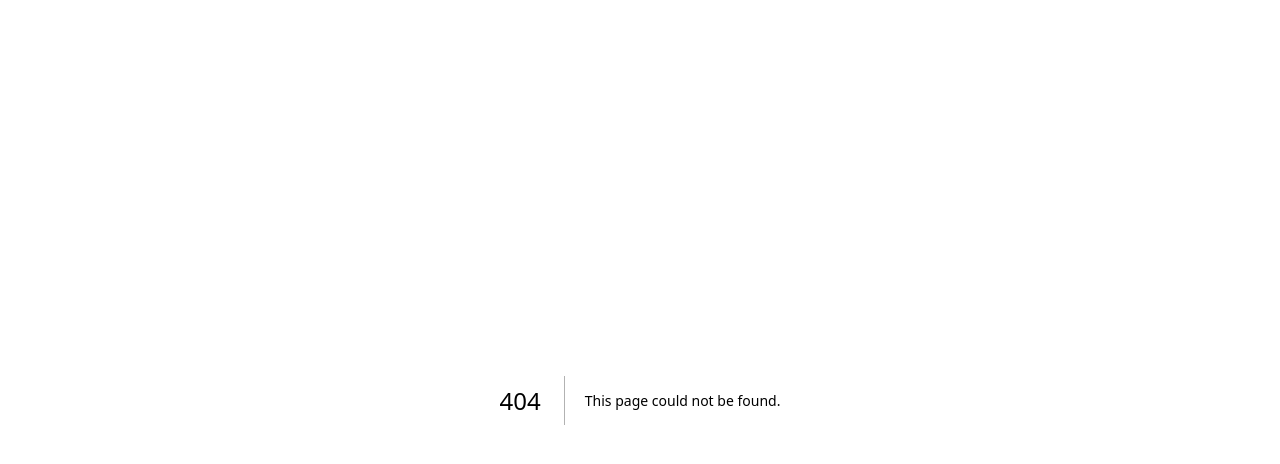
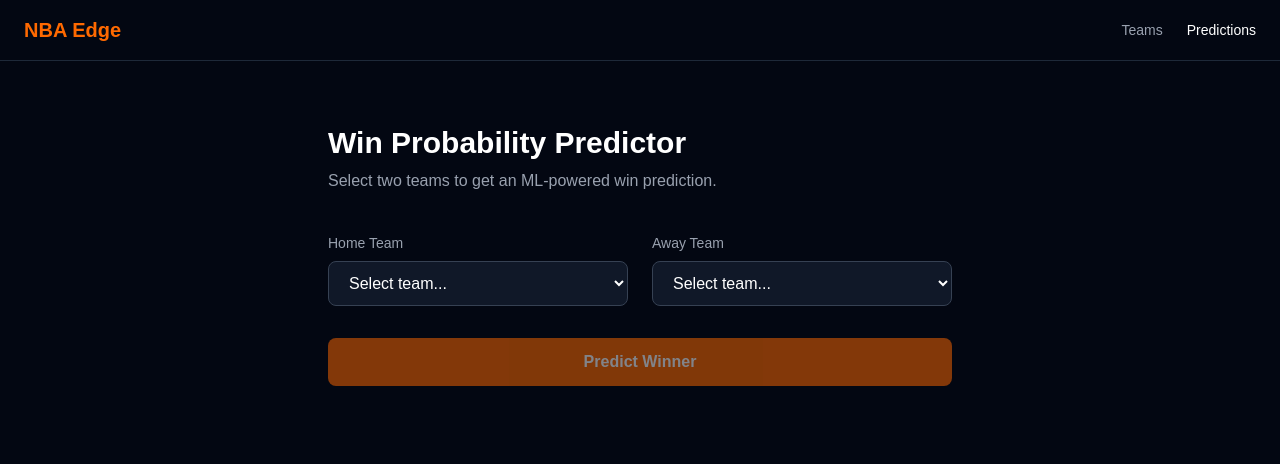
Before and after one commit to pedroennes1/nba-site, a Next.js app: page /predictions in a window 1280 px wide. Before the commit this address had no page. Shown: the top 464 px of the page. Built offline with nearby package versions, Linux system fonts and the light colour scheme.

Commit message:
add team detail pages and predictions

```diff
--- /dev/null
+++ b/app/predictions/page.js
@@ -0,0 +1,114 @@
+'use client'
+import { useState } from 'react'
+import Link from 'next/link'
+
+const teams = [
+  'Atlanta Hawks', 'Boston Celtics', 'Brooklyn Nets', 'Charlotte Hornets',
+  'Chicago Bulls', 'Cleveland Cavaliers', 'Dallas Mavericks', 'Denver Nuggets',
+  'Detroit Pistons', 'Golden State Warriors', 'Houston Rockets', 'Indiana Pacers',
+  'Los Angeles Clippers', 'Los Angeles Lakers', 'Memphis Grizzlies', 'Miami Heat',
+  'Milwaukee Bucks', 'Minnesota Timberwolves', 'New Orleans Pelicans', 'New York Knicks',
+  'Oklahoma City Thunder', 'Orlando Magic', 'Philadelphia 76ers', 'Phoenix Suns',
+  'Portland Trail Blazers', 'Sacramento Kings', 'San Antonio Spurs', 'Toronto Raptors',
+  'Utah Jazz', 'Washington Wizards'
+]
+
+const teamAverages = {
+  fg_pct: 0.47, fg3_pct: 0.36, ft_pct: 0.78,
+  reb: 44, ast: 25, stl: 7.5, blk: 5, tov: 13, pf: 20
+}
+
+export default function PredictionsPage() {
+  const [homeTeam, setHomeTeam] = useState('')
+  const [awayTeam, setAwayTeam] = useState('')
+  const [result, setResult] = useState(null)
+  const [loading, setLoading] = useState(false)
+
+  async function predict() {
+    if (!homeTeam || !awayTeam) return
+    setLoading(true)
+    setResult(null)
+
+    try {
+      const res = await fetch('http://localhost:8000/predict', {
+        method: 'POST',
+        headers: { 'Content-Type': 'application/json' },
+        body: JSON.stringify(teamAverages)
+      })
+      const data = await res.json()
+      setResult({ home: data.win_probability, away: data.loss_probability })
+    } catch (e) {
+      setResult({ error: 'Could not connect to prediction API' })
+    }
+    setLoading(false)
+  }
+
+  return (
+    <main className="min-h-screen bg-gray-950 text-white">
+      <nav className="border-b border-gray-800 px-6 py-4 flex items-center justify-between">
+        <Link href="/" className="text-xl font-bold text-orange-500">NBA Edge</Link>
+        <div className="flex gap-6 text-sm text-gray-400">
+          <Link href="/teams" className="hover:text-white">Teams</Link>
+          <Link href="/predictions" className="text-white">Predictions</Link>
+        </div>
+      </nav>
+
+      <section className="max-w-2xl mx-auto px-6 py-16">
+        <h2 className="text-3xl font-bold mb-2">Win Probability Predictor</h2>
+        <p className="text-gray-400 mb-10">Select two teams to get an ML-powered win prediction.</p>
+
+        <div className="grid grid-cols-2 gap-6 mb-8">
+          <div>
+            <label className="text-sm text-gray-400 mb-2 block">Home Team</label>
+            <select
+              value={homeTeam}
+              onChange={e => setHomeTeam(e.target.value)}
+              className="w-full bg-gray-900 border border-gray-700 rounded-lg px-4 py-3 text-white"
+            >
+              <option value="">Select team...</option>
+              {teams.map(t => <option key={t} value={t}>{t}</option>)}
+            </select>
+          </div>
+          <div>
+            <label className="text-sm text-gray-400 mb-2 block">Away Team</label>
+            <select
+              value={awayTeam}
+              onChange={e => setAwayTeam(e.target.value)}
+              className="w-full bg-gray-900 border border-gray-700 rounded-lg px-4 py-3 text-white"
+            >
+              <option value="">Select team...</option>
+              {teams.map(t => <option key={t} value={t}>{t}</option>)}
+            </select>
+          </div>
+        </div>
+
+        <button
+          onClick={predict}
+          disabled={!homeTeam || !awayTeam || loading}
+          className="w-full bg-orange-500 hover:bg-orange-600 disabled:opacity-50 text-white py-3 rounded-lg font-semibold mb-8"
+        >
+          {loading ? 'Predicting...' : 'Predict Winner'}
+        </button>
+
+        {result && !result.error && (
+          <div className="grid grid-cols-2 gap-4">
+            <div className="bg-gray-900 border border-orange-500 rounded-xl p-6 text-center">
+              <div className="text-gray-400 text-sm mb-1">{homeTeam}</div>
+              <div className="text-4xl font-bold text-orange-500">{result.home}%</div>
+              <div className="text-gray-400 text-sm mt-1">Win probability</div>
+            </div>
+            <div className="bg-gray-900 border border-gray-700 rounded-xl p-6 text-center">
+              <div className="text-gray-400 text-sm mb-1">{awayTeam}</div>
+              <div className="text-4xl font-bold text-white">{result.away}%</div>
+              <div className="text-gray-400 text-sm mt-1">Win probability</div>
+            </div>
+          </div>
+        )}
+
+        {result?.error && (
+          <div className="bg-red-900 text-red-200 p-4 rounded">{result.error}</div>
+        )}
+      </section>
+    </main>
+  )
+}
--- /dev/null
+++ b/app/teams/[slug]/page.js
@@ -0,0 +1,111 @@
+import Link from 'next/link'
+import { createClient } from '@supabase/supabase-js'
+
+export default async function TeamPage({ params }) {
+  const { slug } = await params
+
+  const supabase = createClient(
+    process.env.NEXT_PUBLIC_SUPABASE_URL,
+    process.env.NEXT_PUBLIC_SUPABASE_KEY
+  )
+
+  // Get team info
+  const { data: teams } = await supabase
+    .from('teams')
+    .select('*')
+    .ilike('abbreviation', slug)
+    .limit(1)
+
+  const team = teams?.[0]
+
+  // Get recent games for this team
+  const { data: games } = await supabase
+    .from('games')
+    .select('*')
+    .ilike('team_abbreviation', slug)
+    .order('game_date', { ascending: false })
+    .limit(10)
+
+  if (!team) {
+    return (
+      <main className="min-h-screen bg-gray-950 text-white flex items-center justify-center">
+        <div className="text-center">
+          <h2 className="text-2xl font-bold mb-4">Team not found</h2>
+          <Link href="/teams" className="text-orange-500">Back to Teams</Link>
+        </div>
+      </main>
+    )
+  }
+
+  const wins = games?.filter(g => g.wl === 'W').length || 0
+  const losses = games?.filter(g => g.wl === 'L').length || 0
+  const winRate = games?.length ? Math.round((wins / games.length) * 100) : 0
+
+  return (
+    <main className="min-h-screen bg-gray-950 text-white">
+      <nav className="border-b border-gray-800 px-6 py-4 flex items-center justify-between">
+        <Link href="/" className="text-xl font-bold text-orange-500">NBA Edge</Link>
+        <div className="flex gap-6 text-sm text-gray-400">
+          <Link href="/teams" className="hover:text-white">Teams</Link>
+          <Link href="/predictions" className="hover:text-white">Predictions</Link>
+        </div>
+      </nav>
+
+      <section className="max-w-4xl mx-auto px-6 py-12">
+        {/* Team header */}
+        <div className="mb-10">
+          <Link href="/teams" className="text-gray-500 text-sm hover:text-gray-300 mb-4 block">
+            ← All Teams
+          </Link>
+          <h2 className="text-4xl font-bold">{team.full_name}</h2>
+          <p className="text-gray-400 mt-1">{team.city} · Est. {team.year_founded}</p>
+        </div>
+
+        {/* Stats overview */}
+        <div className="grid grid-cols-3 gap-4 mb-10">
+          <div className="bg-gray-900 border border-gray-800 rounded-xl p-6 text-center">
+            <div className="text-3xl font-bold text-orange-500">{wins}</div>
+            <div className="text-gray-400 text-sm mt-1">Recent Wins</div>
+          </div>
+          <div className="bg-gray-900 border border-gray-800 rounded-xl p-6 text-center">
+            <div className="text-3xl font-bold text-white">{losses}</div>
+            <div className="text-gray-400 text-sm mt-1">Recent Losses</div>
+          </div>
+          <div className="bg-gray-900 border border-gray-800 rounded-xl p-6 text-center">
+            <div className="text-3xl font-bold text-orange-500">{winRate}%</div>
+            <div className="text-gray-400 text-sm mt-1">Win Rate</div>
+          </div>
+        </div>
+
+        {/* Recent games */}
+        <h3 className="text-xl font-bold mb-4">Recent Games</h3>
+        <div className="space-y-3">
+          {games?.map((game) => (
+            <div
+              key={game.id}
+              className="bg-gray-900 border border-gray-800 rounded-lg px-5 py-4 flex items-center justify-between"
+            >
+              <div>
+                <div className="font-semibold">{game.matchup}</div>
+                <div className="text-gray-400 text-sm">{game.game_date}</div>
+              </div>
+              <div className="flex items-center gap-6">
+                <div className="text-right">
+                  <div className="text-2xl font-bold">{game.pts}</div>
+                  <div className="text-gray-400 text-xs">PTS</div>
+                </div>
+                <div className={`text-lg font-bold px-3 py-1 rounded ${
+                  game.wl === 'W'
+                    ? 'bg-green-900 text-green-400'
+                    : 'bg-red-900 text-red-400'
+                }`}>
+                  {game.wl}
+                </div>
+              </div>
+            </div>
+          ))}
+        </div>
+      </section>
+    </main>
+  )
+}
```
